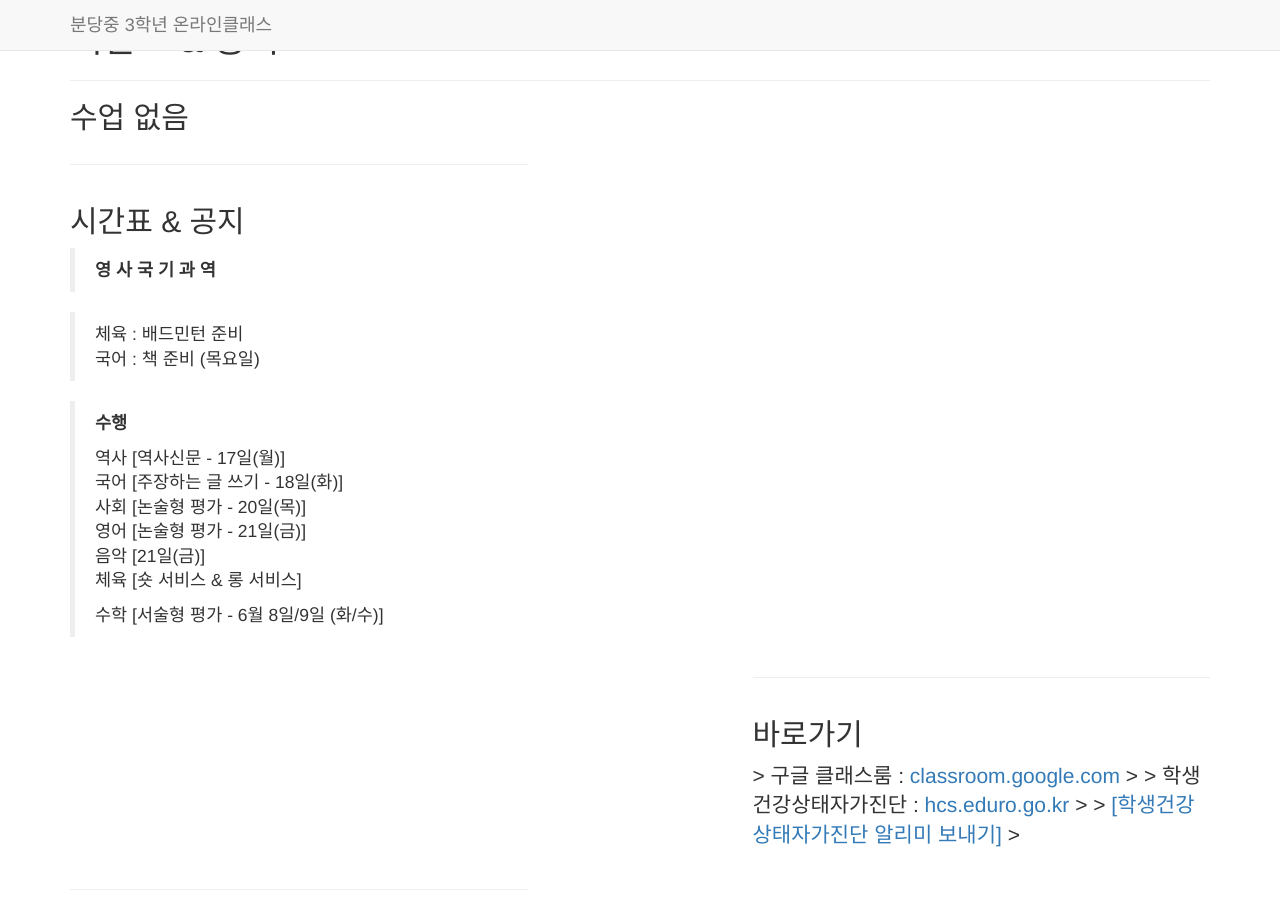
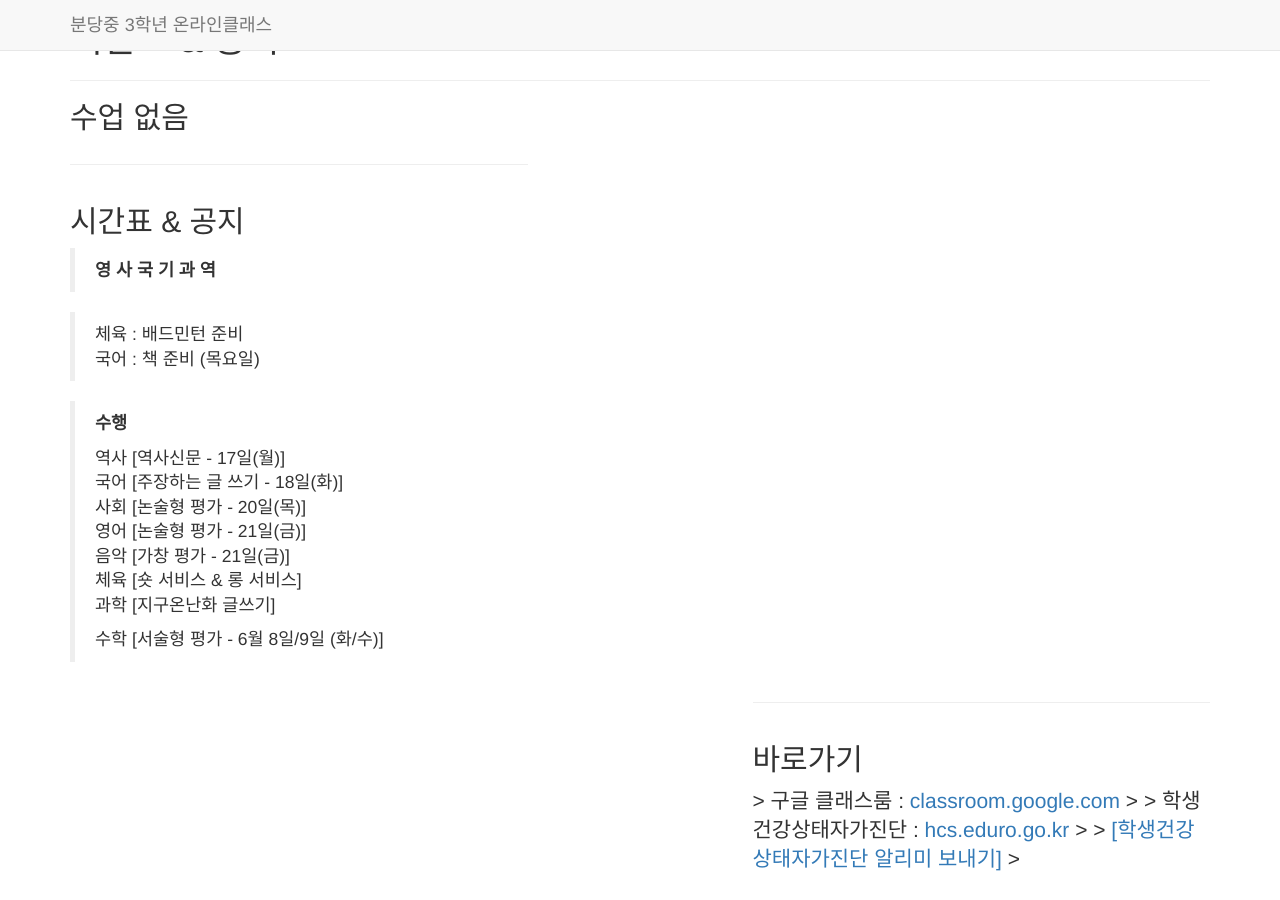
Before and after one commit to bundang-ms-2021/oncl, a Jekyll site: the page built from _posts/2014-09-21-services-1.markdown, in a window 1280 px wide and 900 px high. Built offline with Jekyll 4.4.1, drawn with Linux system fonts in a browser that asks for light colours; nearby versions of some CDN libraries; library files that are not in the unit come from our copies.

Commit message:
Update 2014-09-21-services-1.markdown

```diff
--- a/_posts/2014-09-21-services-1.markdown
+++ b/_posts/2014-09-21-services-1.markdown
@@ -16,7 +16,8 @@ description: |
   > 국어 [주장하는 글 쓰기 - 18일(화)]
   > 사회 [논술형 평가 - 20일(목)]
   > 영어 [논술형 평가 - 21일(금)]
-  > 음악 [21일(금)]
+  > 음악 [가창 평가 - 21일(금)]
   > 체육 [숏 서비스 & 롱 서비스]
+  > 과학 [지구온난화 글쓰기]
   >
   > 수학 [서술형 평가 - 6월 8일/9일 (화/수)]
```
